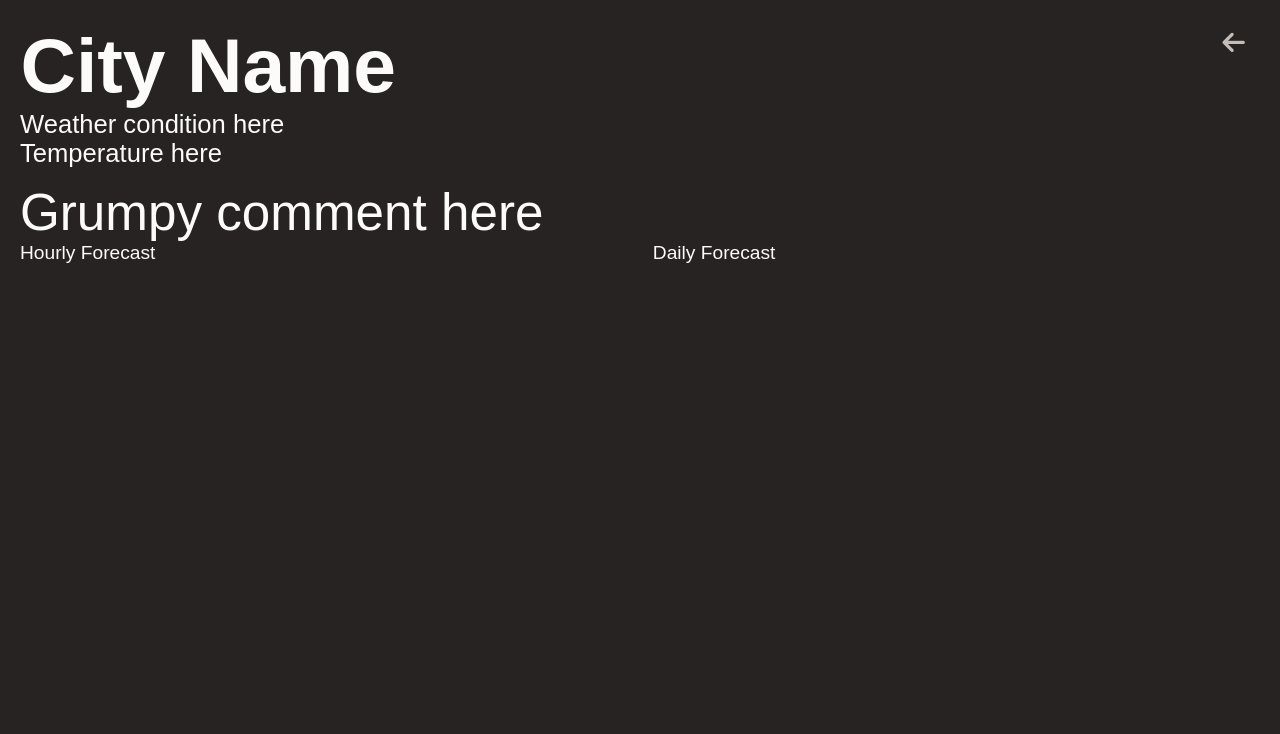
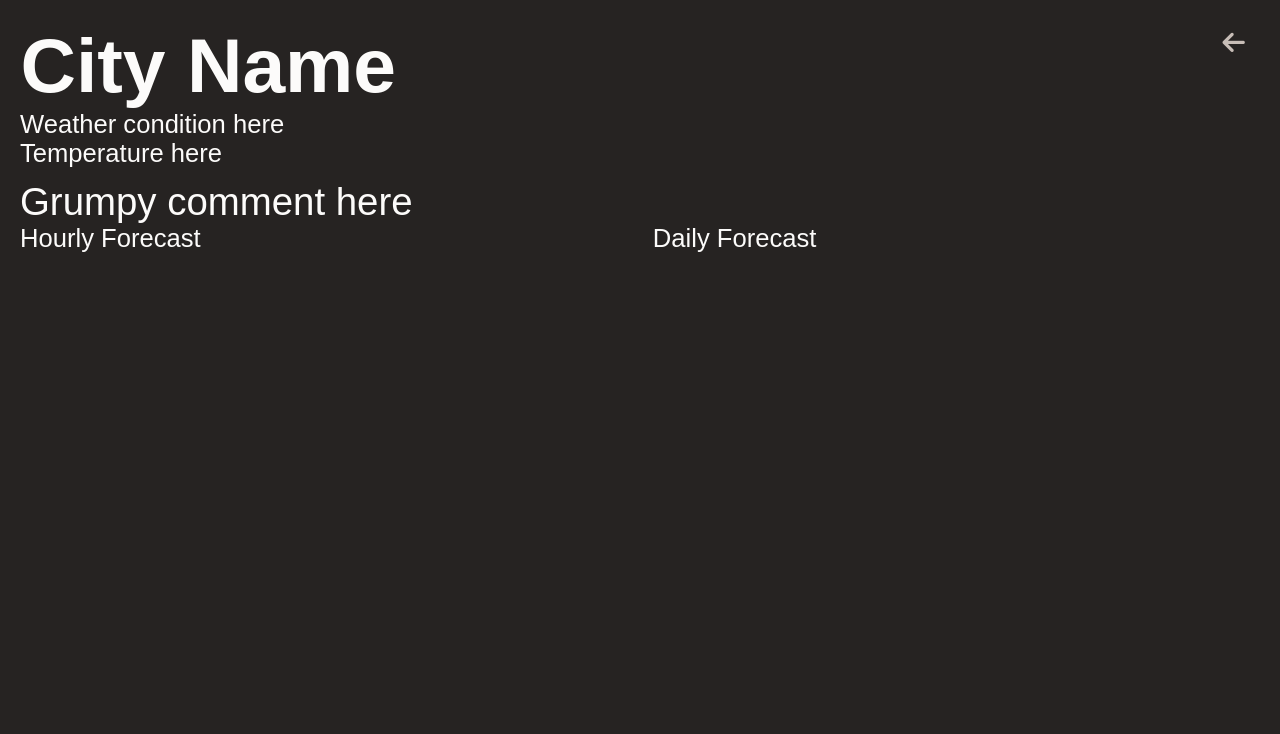
Before and after one commit to walele993/grumpy_weather, a plain HTML site: page weather.html in a window 1280 px wide. Shown: the top 734 px of the page. Drawn offline with Linux system fonts and the light colour scheme; a web font is replaced by a local one.

Commit message:
Update styles.css

```diff
--- a/styles.css
+++ b/styles.css
@@ -140,7 +140,7 @@ body {
 }
 
 #grumpy-comment {
-    font-size: 4vw; /* Font size relative to viewport width */
+    font-size: 3vw; /* Font size relative to viewport width */
     margin-top: 0.3em; /* Space above the comment */
     margin-bottom: 0px; /* Remove bottom margin */
 }
@@ -164,28 +164,28 @@ body {
 
 .forecast-title {
     flex-shrink: 0; /* Prevent title from shrinking */
-    font-size: 3vw; /* Font size relative to viewport width */
-    margin-bottom: 5px; /* Space below the title */
+    font-size: 2vw; /* Font size relative to viewport width */
+    margin-bottom: 3px; /* Space below the title */
 }
 
 .forecast-content {
     overflow-y: auto; /* Allow vertical scrolling */
-    font-size: 2vw; /* Font size relative to viewport width */
+    font-size: 1.5vw; /* Font size relative to viewport width */
     flex-grow: 1;
 }
 
 .forecast-content p {
-    font-size: 2vw; /* Font size relative to viewport width */
+    font-size: 1.5vw; /* Font size relative to viewport width */
     margin: 2px 0; /* Space between paragraphs */
 }
 
 .forecast-column h2 {
-    font-size: 3vw; /* Font size relative to viewport width */
+    font-size: 2vw; /* Font size relative to viewport width */
     margin-bottom: 10px; /* Space below the title */
 }
 
 .forecast-column div {
-    font-size: 1.5vw; /* Font size relative to viewport width */
+    font-size: 2vw; /* Font size relative to viewport width */
     margin-bottom: 2px; /* Space below divs */
 }
 
```
